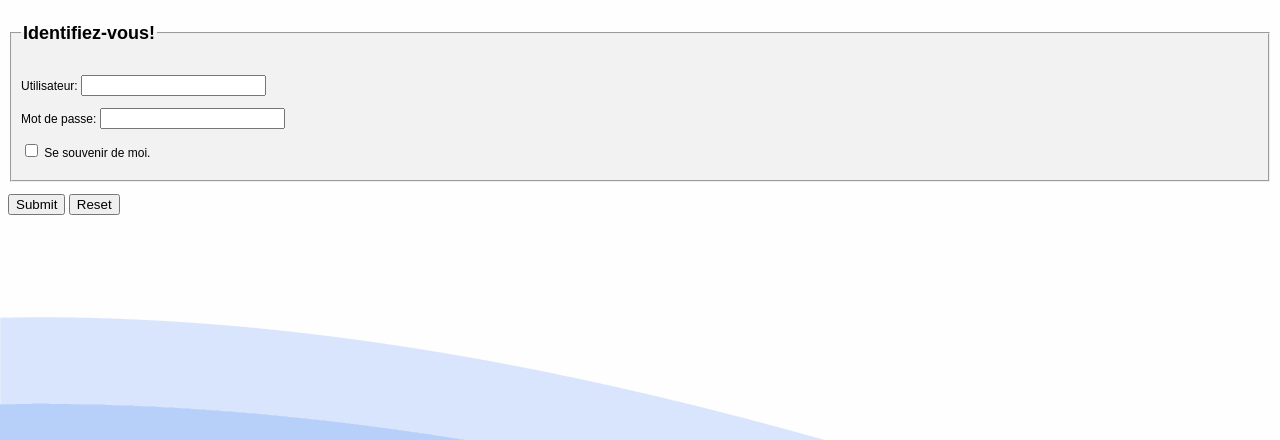
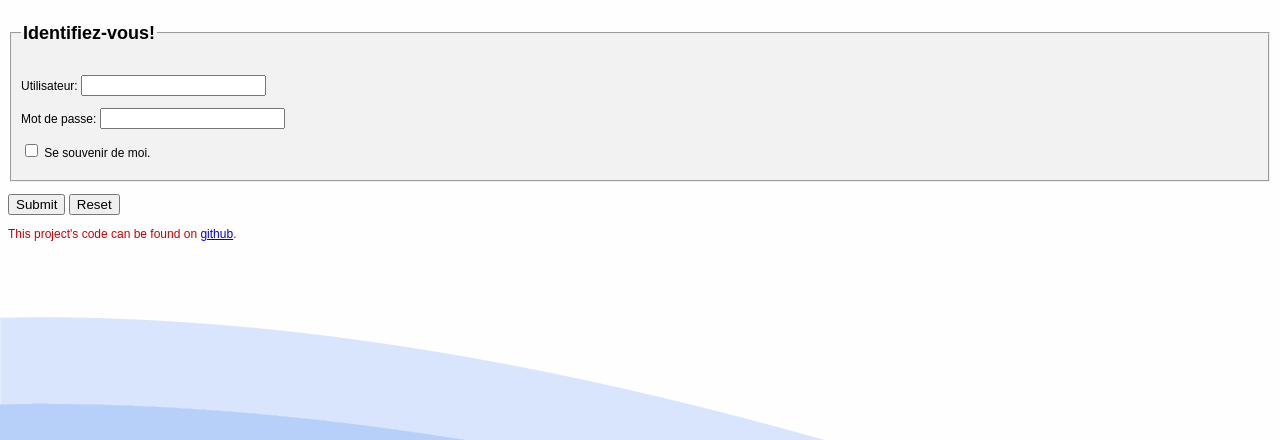
Before and after one commit to noble-man/tfe, a PHP site: page /login.php in a window 1280 px wide. Shown: the top 440 px of the page. Run offline with PHP 8.4, Linux system fonts and the light colour scheme.

Commit message:
adding link to project

```diff
--- a/login.php
+++ b/login.php
@@ -25,6 +25,12 @@
             <p>
                 <input type="submit" value="Submit" /> <input type="reset" value="Reset" />
             </p>
+
+            <p style="color: #CC0000">
+                <!--- This project's code can be found on <a href="https://github.com/noble-man/tfe"></a>. --->
+                This project's code can be found on <a href="#" onclick="window.open('https://github.com/noble-man/tfe');">github</a>.
+
+            </p>
         </form>
     </body>
 </html>
```
